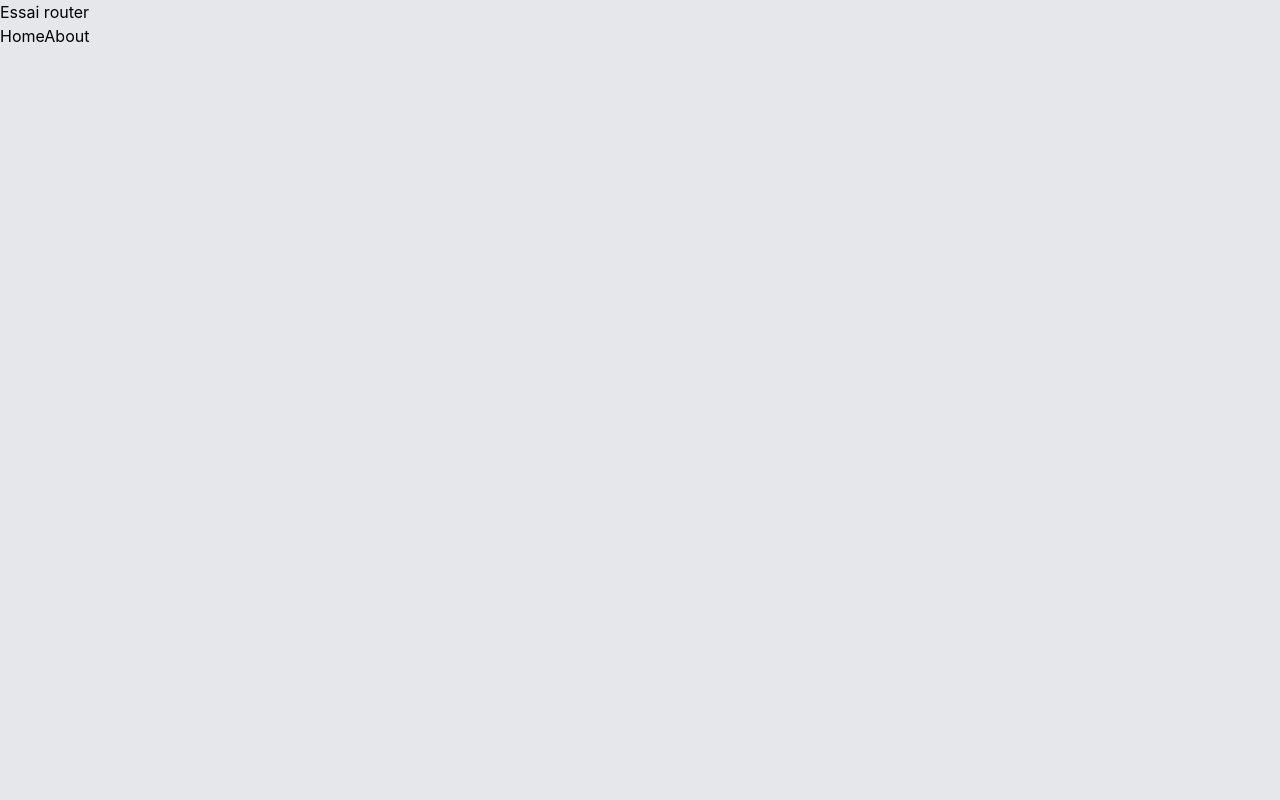
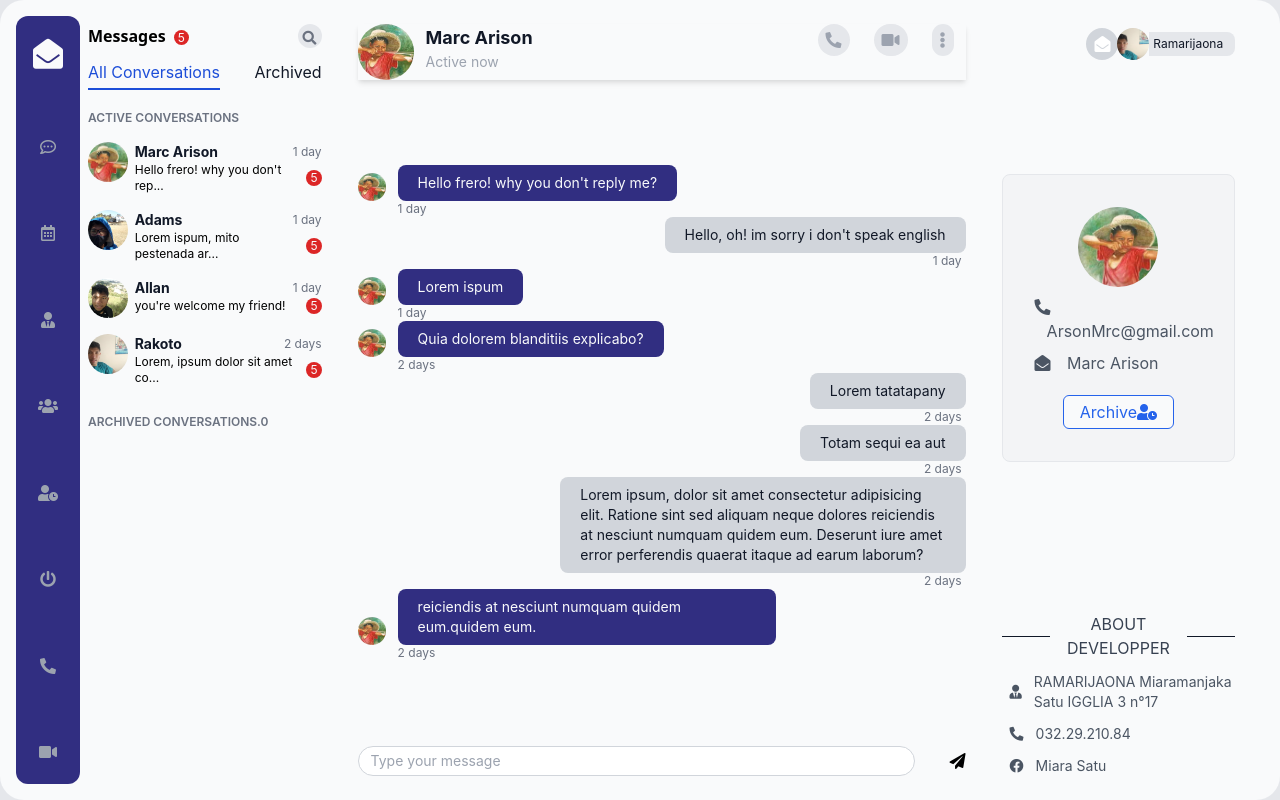
Before and after one commit to MiaraSatu/react_ts_tailwind_efandray, a React (Create React App) app: page /connected in a window 1280 px wide. Built offline with nearby package versions, Linux system fonts and the light colour scheme.

Commit message:
optimisation style

```diff
--- a/src/App.tsx
+++ b/src/App.tsx
@@ -5,7 +5,8 @@ import RouterEssai from './components/RouterEssai';
 function App() {
     return (
         <div className="h-full w-full">
-            <RouterEssai />
+            {/* <RouterEssai /> */}
+            <Efandray />
         </div>
     );
 }
--- a/src/components/RouterEssai.tsx
+++ b/src/components/RouterEssai.tsx
@@ -11,7 +11,8 @@ class RouterEssai extends Component<{}, {}> {
                         <nav>
                             <Link to='/'>Home</Link>
                             <Link to='/about'>About</Link>
-                            <Link to=''></Link>
+                            <Link to='/other#bottom'>Other</Link>
+                            {/* <a href="/other#bottom">othersss</a> */}
                         </nav>
                     </div>
                 </div>
@@ -39,7 +40,15 @@ class About extends Component<{}>{
 class Other extends Component<{}>{
     render() {
         return (
-            <h3>Other page</h3>
+            <>
+                <h3>Other page</h3>
+                <p className=" w-1/6 h-80 border border-gray-700 overflow-auto">
+                    Lorem ipsum, dolor sit amet consectetur adipisicing elit. Tempora optio repellat rerum odio pariatur ad quidem unde, dignissimos aspernatur delectus enim magni, quo velit maiores doloribus sint nam vero. Dignissimos?
+                    Lorem ipsum, dolor sit amet consectetur adipisicing elit. Tempora optio repellat rerum odio pariatur ad quidem unde, dignissimos aspernatur delectus enim magni, quo velit maiores doloribus sint nam vero. Dignissimos?
+                    Lorem ipsum, dolor sit amet consectetur adipisicing elit. Tempora optio repellat rerum odio pariatur ad quidem unde, dignissimos aspernatur delectus enim magni, quo velit maiores doloribus sint nam vero. Dignissimos?
+                    <div id="bottom"></div>
+                </p>
+            </>
         )
     }
 }
--- a/src/components/connected/Connected.tsx
+++ b/src/components/connected/Connected.tsx
@@ -95,9 +95,9 @@ class Connected extends Component<connectedProps, connectedStates> {
         const data: connectedInterface = this.state
         return (
             <connectedContext.Provider value={data}>
-            <div className="w-11/12 mx-auto h-5/6 my-auto bg-gray-50 rounded-3xl p-4 flex">
+            <div className="w-full h-full mx-auto my-auto bg-gray-50 rounded-3xl p-4 flex">
                 {/* c est la barre de navigation */}
-                <div className=" w-16 h-full bg-green-700 flex flex-col justify-between rounded-xl text-gray-400 text-center py-5">
+                <div className=" w-16 h-full bg-indigo-900 flex flex-col justify-between rounded-xl text-gray-400 text-center py-5">
                     <div className="text-gray-50 text-3xl"><i className="fas fa-envelope-open"></i></div>
                     <div><i className="far fa-comment-dots"></i></div>
                     <div><i className="far fa-calendar-alt"></i></div>
@@ -111,7 +111,7 @@ class Connected extends Component<connectedProps, connectedStates> {
                 {/* la section qui contient les messages */}
                 <MessagesSection />
                 {/* la section qui contient la conversation fucused */}
-                <div className=" w-1/2 p-2 mx-5">
+                <div className=" w-1/2 p-2 mx-5 flex flex-col justify-between">
                     {/* header du sous-section */}
                     <div className="w-full flex justify-between shadow-md">
                         <div className="flex">
@@ -127,7 +127,7 @@ class Connected extends Component<connectedProps, connectedStates> {
                             <div><i className="fas fa-ellipsis-v mx-3 bg-gray-200 p-2 rounded-full text-gray-400"></i></div>
                         </div>
                     </div>
-                    <div className=" h-96 overflow-auto">
+                    <div className="overflow-auto">
                         {
                             this.state.conversations.map( conversation => (
                                 <div className="w-full">
@@ -135,7 +135,7 @@ class Connected extends Component<connectedProps, connectedStates> {
                                         { (!conversation.mine) ? <img src="images/1.jpg" alt="myImage" className="h-7 w-7 object-cover rounded-full mr-3"/> : '' }
 
                                         <div className={"flex w-full "+((conversation.mine) ? 'justify-end' : 'justify-start')}>
-                                            <span className={"px-5 py-2 rounded-lg text-sm "+((conversation.mine) ? 'bg-gray-300 text-gray-900 ' : 'bg-green-700 text-gray-50' )+" "+((conversation.message.length > 50)? 'block w-2/3': '' )}>
+                                            <span className={"px-5 py-2 rounded-lg text-sm "+((conversation.mine) ? 'bg-gray-300 text-gray-900 ' : 'bg-indigo-900 text-gray-50' )+" "+((conversation.message.length > 50)? 'block w-2/3': '' )}>
                                                 {conversation.message}
                                             </span>
                                         </div>
@@ -152,6 +152,8 @@ class Connected extends Component<connectedProps, connectedStates> {
                             <div className="block w-11/12" >
                                 <input type="text" placeholder="Type your message" name="newMessage" value={this.state.newMessage} onChange={this.handleChange} className="w-full border border-gray-300 rounded-2xl text-sm px-3 py-1 focus:outline-none" />
                             </div>
+                            <div id="bottom"></div>
+
                             <button type="submit">
                                 <i className="fas fa-paper-plane"></i>
                             </button>
@@ -159,8 +161,55 @@ class Connected extends Component<connectedProps, connectedStates> {
                         <div></div>
                     </div>
                 </div>
-                <div className="h-full p-2">
-
+                <div className="h-full w-1/5 p-2 flex flex-col justify-between">
+                    <div className="w-full h-10 flex items-center justify-end">
+                        <i className="fas fa-envelope-open block text-white p-2 bg-gray-300 rounded-full"></i>
+                        <div className="w-1/2 flex items-center justify-end">
+                            <img src="images/4.jpg" alt="profil" className="h-8 w-8 rounded-full object-cover" />
+                            <div className="text-xs text-gray-900 py-1 pl-1 pr-3 bg-gray-200 rounded-r-lg">Ramarijaona</div>
+                        </div>
+                    </div>
+                    <div className=" h-4/5 flex flex-col justify-between">
+                        {/* about friend */}
+                        <div className="w-full rounded-lg p-8 bg-gray-100 border border-gray-200">
+                            <img src="images/1.jpg" alt="profil" className="w-20 h-20 rounded-full object-cover object-left mx-auto" />
+                            <div className="w-full text-md text-gray-600">
+                                <div className="my-2">
+                                    <i className="fas fa-phone-alt"></i><span className="ml-3">ArsonMrc@gmail.com</span>
+                                </div>
+                                <div>
+                                    <i className="fas fa-envelope-open"></i><span className="ml-3"></span> Marc Arison
+                                </div>
+                            </div>
+                            <div className="w-full flex">
+                                <button className=" px-4 p-1 mx-auto mt-5 text-blue-600 border border-blue-600 bg-gray-50 rounded-md">
+                                    Archive<i className="fas fa-user-clock"></i>
+                                </button>
+                            </div>
+                        </div>
+                        {/* about dever */}
+                        <div className="w-full">
+                            <div className="flex items-center w-full justify-around">
+                                <hr className="w-1/4 border-gray-900" />
+                                <div className=" uppercase text-center text-gray-700">About developper</div>
+                                <hr className="w-1/4 border-gray-900" />
+                            </div>
+                            <div className="w-full text-gray-600 text-sm">
+                                <div className="w-full flex items-center mt-3">
+                                    <i className="fas fa-user-tie ml-2 mr-3"></i>
+                                    <span>RAMARIJAONA Miaramanjaka Satu IGGLIA 3 n°17</span>
+                                </div>
+                                <div className="w-full flex items-center mt-3">
+                                    <i className="fas fa-phone-alt ml-2 mr-3"></i>
+                                    <span>032.29.210.84</span>
+                                </div>
+                                <div className="w-full flex items-center mt-3">
+                                    <i className="fab fa-facebook ml-2 mr-3"></i>
+                                    <span>Miara Satu</span>
+                                </div>
+                            </div>
+                        </div>
+                    </div>
                 </div>
             </div>
             </connectedContext.Provider>
--- a/src/components/connected/MessagesSection.tsx
+++ b/src/components/connected/MessagesSection.tsx
@@ -7,7 +7,7 @@ const MessagesSection: FunctionComponent<{}> = () => {
         <connectedContext.Consumer>
             {
                 (value) => (
-                    <div className=" w-72 h-full p-2">
+                    <div className=" w-1/5 h-full p-2">
                         {/* header de la section message */}
                         <div className="w-full flex justify-between">
                             <div className="">
```
